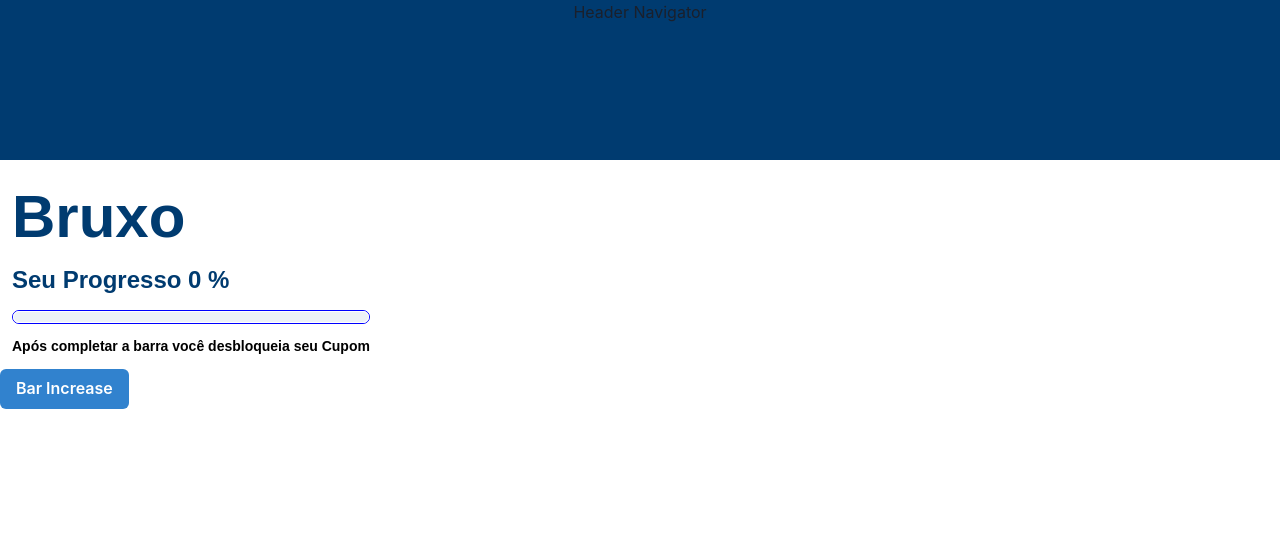
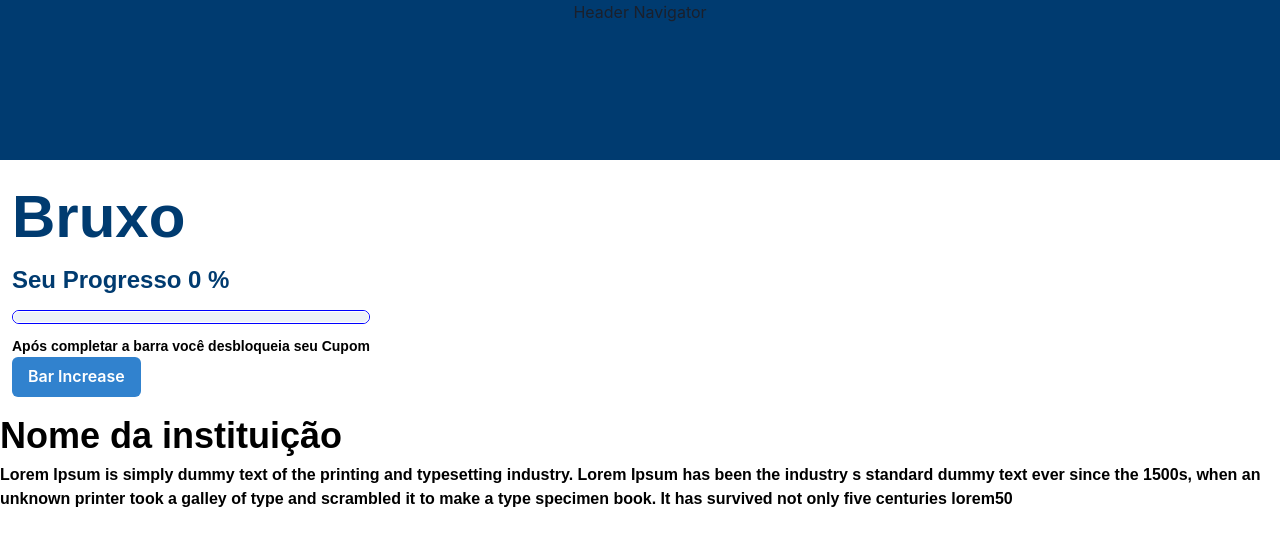
Before and after one commit to phedrohenriique/provi-hack-environment, a Next.js app: page /testcomponents in a window 1280 px wide. Shown: the top 546 px of the page. Built offline with nearby package versions, Linux system fonts and the light colour scheme.

Commit message:
progress bar improved

```diff
--- /dev/null
+++ b/src/components/InstitutionCard/index.js
@@ -0,0 +1,27 @@
+import {
+    Box,
+    Text
+} from '@chakra-ui/react'
+import React from 'react'
+import Image from "next/image"
+
+export default function InstitutionCard({ title, description }) {
+
+    const style = {
+        color: 'black',
+        fontFamily: 'sans-serif',
+        fontWeight: '600'
+    }
+
+    return (
+        <>
+            <Box minWidth={'10vw'}>
+                <Box></Box>
+                <Box display={'flex'} flexDirection='column' justifyContent={'flex-start'}>
+                    <Text style={style} fontSize={'4xl'}>{title}</Text>
+                    <Text style={style}>{description}</Text>
+                </Box>
+            </Box>
+        </>
+    )
+}
--- a/src/components/UserInterface/index.js
+++ b/src/components/UserInterface/index.js
@@ -28,7 +28,7 @@ export default function UserInterface({ name }) {
 
     let [progress, setProgress] = React.useState(0)
 
-    if (progress > 100){
+    if (progress > 100) {
         setProgress(0)
     }
 
@@ -43,8 +43,9 @@ export default function UserInterface({ name }) {
                     </Box>
                     <Text fontSize={'sm'} style={styleText}>Após completar a barra você desbloqueia seu Cupom</Text>
                 </Box>
+                <Button colorScheme={'blue'} onClick={() => { setProgress(progress + 5) }}>Bar Increase</Button>
             </Box>
-            <Button colorScheme={'blue'} onClick={()=>{setProgress(progress + 5)}}>Bar Increase</Button>
+
         </>
     )
 }
--- a/src/pages/testcomponents/index.js
+++ b/src/pages/testcomponents/index.js
@@ -1,12 +1,17 @@
 import React from 'react'
+import InstitutionCard from '../../components/InstitutionCard'
 import RegisterCardUser from '../../components/RegisterCardUser'
 import SearchCardInstitution from '../../components/SearchCardInstitution'
 import UserInterface from '../../components/UserInterface'
 
 export default function TestComponents() {
+    const title = 'Nome da instituição'
+    const description = 'Lorem Ipsum is simply dummy text of the printing and typesetting industry. Lorem Ipsum has been the industry s standard dummy text ever since the 1500s, when an unknown printer took a galley of type and scrambled it to make a type specimen book. It has survived not only five centuries  lorem50'
+
     return (
         <>
-        <UserInterface name={'Bruxo'} />
+            <UserInterface name={'Bruxo'} />
+            <InstitutionCard title={title} description={description} />
         </>
     )
 }
```
Also changed, not shown: src/components/Category/index.js (added).
